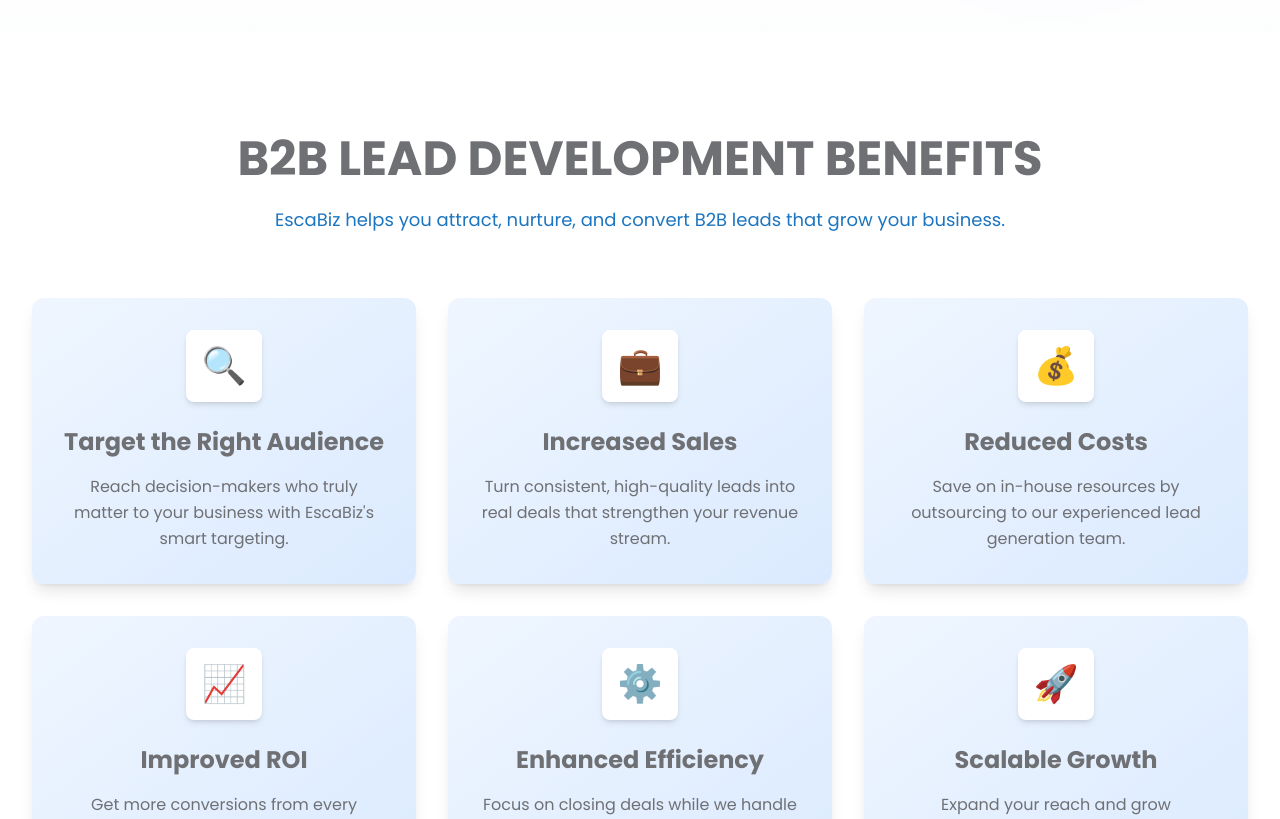
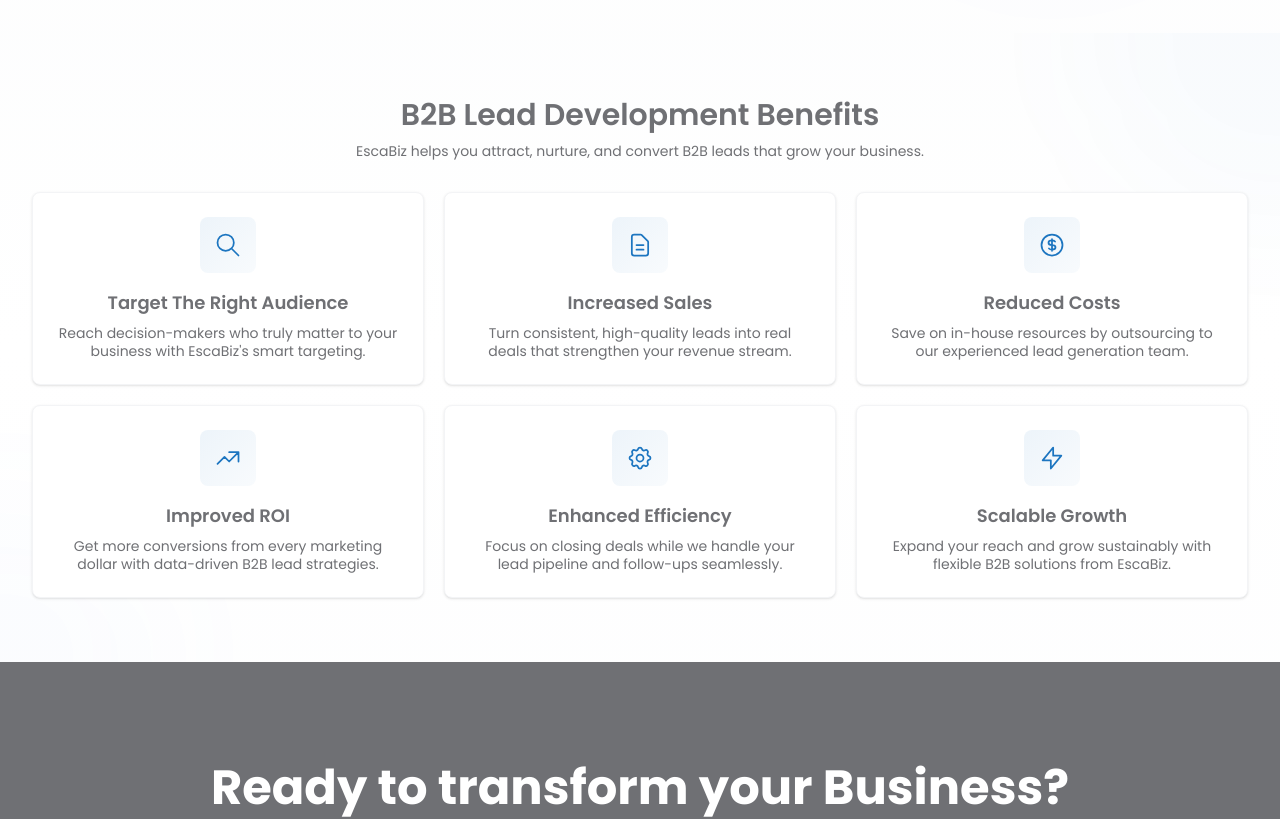
Before and after one commit to Sharmeen-Rauf/escabiz, a Next.js app: page / in a window 1280 px wide. Shown: the part 1620-2439 px from the top of the page. Built offline with nearby package versions, Linux system fonts and the light colour scheme.

Commit message:
Redesign B2B Lead Development Benefits section in Home component: update layout with gradient background and decorative elements, enhance text styles for better readability, and improve card designs with new animations and hover effects for a more engaging user experience.

```diff
--- a/src/app/page.tsx
+++ b/src/app/page.tsx
@@ -358,107 +358,127 @@ export default function Home() {
           </div>
         </section>
 
-        {/* B2B LEAD DEVELOPMENT BENEFITS Section */}
-        <section className="w-full bg-white py-16 md:py-20 lg:py-24">
-          <div className="w-full max-w-7xl mx-auto px-4 sm:px-6 lg:px-8">
+        {/* B2B LEAD DEVELOPMENT BENEFITS Section - Redesigned */}
+        <section className="w-full bg-gradient-to-b from-gray-50/30 via-white to-gray-50/20 py-10 md:py-14 lg:py-16 reveal relative overflow-hidden">
+          {/* Subtle Background Decorative Elements */}
+          <div className="absolute top-0 right-0 w-96 h-96 bg-[#1c75c0]/2 rounded-full blur-3xl -mr-48 -mt-48 pointer-events-none"></div>
+          <div className="absolute bottom-0 left-0 w-80 h-80 bg-blue-400/2 rounded-full blur-3xl -ml-40 -mb-40 pointer-events-none"></div>
+
+          <div className="relative z-10 w-full max-w-7xl mx-auto px-4 sm:px-6 lg:px-8">
             {/* Section Header */}
-            <div className="max-w-4xl mx-auto text-center mb-12 md:mb-16">
-              <h5 className="text-3xl sm:text-4xl md:text-5xl font-bold text-[#6f7074] leading-tight mb-4 animate-fade-in-up">
-                B2B LEAD DEVELOPMENT BENEFITS
+            <div className="max-w-4xl mx-auto text-center mb-8">
+              {/* Heading - Hero Section Style */}
+              <h5 className="text-lg sm:text-xl md:text-2xl lg:text-3xl font-semibold text-[#6f7074] leading-tight mb-2 capitalize animate-fade-in-up">
+                B2B Lead Development Benefits
               </h5>
-              <p className="text-base md:text-lg text-[#1c75c0] leading-relaxed animate-fade-in-up-delay">
+
+              {/* Paragraph */}
+              <p className="text-xs sm:text-xs md:text-sm text-[#6f7074] leading-tight max-w-4xl mx-auto font-normal animate-fade-in-up-delay">
                 EscaBiz helps you attract, nurture, and convert B2B leads that grow your business.
               </p>
             </div>
 
-            {/* Benefits Grid */}
-            <div className="grid grid-cols-1 md:grid-cols-2 lg:grid-cols-3 gap-6 lg:gap-8">
+            {/* Benefits Grid - Elegant Minimal Design */}
+            <div className="grid grid-cols-1 md:grid-cols-2 lg:grid-cols-3 gap-4 lg:gap-5 mt-6">
               {/* Card 1: Target the Right Audience */}
-              <div className="bg-gradient-to-br from-blue-50 to-blue-100 rounded-xl p-8 shadow-lg hover:shadow-xl transition-all duration-300 hover:scale-105 animate-card-1">
-                <div className="mb-6 flex justify-center">
-                  <div className="bg-white rounded-lg p-4 shadow-md">
-                    <span className="text-4xl">🔍</span>
-                  </div>
-                </div>
-                <h5 className="text-xl md:text-2xl font-bold text-[#6f7074] mb-4 text-center">
-                  Target the Right Audience
+              <div className="bg-white rounded-lg shadow-sm hover:shadow-md p-5 lg:p-6 flex flex-col items-center text-center border border-gray-100 hover:border-[#1c75c0]/20 transition-all duration-300 hover:-translate-y-1 group animate-card-1">
+                <div className="mb-4">
+                  <div className="w-14 h-14 rounded-lg bg-gradient-to-br from-[#1c75c0]/8 to-[#1c75c0]/3 flex items-center justify-center group-hover:scale-110 transition-transform duration-300">
+                    <svg className="w-7 h-7 text-[#1c75c0]" fill="none" stroke="currentColor" viewBox="0 0 24 24">
+                      <path strokeLinecap="round" strokeLinejoin="round" strokeWidth={1.5} d="M21 21l-6-6m2-5a7 7 0 11-14 0 7 7 0 0114 0z" />
+                    </svg>
+                  </div>
+                </div>
+                <h5 className="text-base md:text-lg font-semibold text-[#6f7074] mb-2 capitalize">
+                  Target The Right Audience
                 </h5>
-                <p className="text-base text-[#6f7074] leading-relaxed text-center">
+                <p className="text-xs md:text-sm text-[#6f7074] leading-tight font-normal">
                   Reach decision-makers who truly matter to your business with EscaBiz&apos;s smart targeting.
                 </p>
               </div>
 
               {/* Card 2: Increased Sales */}
-              <div className="bg-gradient-to-br from-blue-50 to-blue-100 rounded-xl p-8 shadow-lg hover:shadow-xl transition-all duration-300 hover:scale-105 animate-card-2">
-                <div className="mb-6 flex justify-center">
-                  <div className="bg-white rounded-lg p-4 shadow-md">
-                    <span className="text-4xl">💼</span>
-                  </div>
-                </div>
-                <h5 className="text-xl md:text-2xl font-bold text-[#6f7074] mb-4 text-center">
+              <div className="bg-white rounded-lg shadow-sm hover:shadow-md p-5 lg:p-6 flex flex-col items-center text-center border border-gray-100 hover:border-[#1c75c0]/20 transition-all duration-300 hover:-translate-y-1 group animate-card-2">
+                <div className="mb-4">
+                  <div className="w-14 h-14 rounded-lg bg-gradient-to-br from-[#1c75c0]/8 to-[#1c75c0]/3 flex items-center justify-center group-hover:scale-110 transition-transform duration-300">
+                    <svg className="w-7 h-7 text-[#1c75c0]" fill="none" stroke="currentColor" viewBox="0 0 24 24">
+                      <path strokeLinecap="round" strokeLinejoin="round" strokeWidth={1.5} d="M9 12h6m-6 4h6m2 5H7a2 2 0 01-2-2V5a2 2 0 012-2h5.586a1 1 0 01.707.293l5.414 5.414a1 1 0 01.293.707V19a2 2 0 01-2 2z" />
+                    </svg>
+                  </div>
+                </div>
+                <h5 className="text-base md:text-lg font-semibold text-[#6f7074] mb-2 capitalize">
                   Increased Sales
                 </h5>
-                <p className="text-base text-[#6f7074] leading-relaxed text-center">
+                <p className="text-xs md:text-sm text-[#6f7074] leading-tight font-normal">
                   Turn consistent, high-quality leads into real deals that strengthen your revenue stream.
                 </p>
               </div>
 
               {/* Card 3: Reduced Costs */}
-              <div className="bg-gradient-to-br from-blue-50 to-blue-100 rounded-xl p-8 shadow-lg hover:shadow-xl transition-all duration-300 hover:scale-105 animate-card-3">
-                <div className="mb-6 flex justify-center">
-                  <div className="bg-white rounded-lg p-4 shadow-md">
-                    <span className="text-4xl">💰</span>
-                  </div>
-                </div>
-                <h5 className="text-xl md:text-2xl font-bold text-[#6f7074] mb-4 text-center">
+              <div className="bg-white rounded-lg shadow-sm hover:shadow-md p-5 lg:p-6 flex flex-col items-center text-center border border-gray-100 hover:border-[#1c75c0]/20 transition-all duration-300 hover:-translate-y-1 group animate-card-3">
+                <div className="mb-4">
+                  <div className="w-14 h-14 rounded-lg bg-gradient-to-br from-[#1c75c0]/8 to-[#1c75c0]/3 flex items-center justify-center group-hover:scale-110 transition-transform duration-300">
+                    <svg className="w-7 h-7 text-[#1c75c0]" fill="none" stroke="currentColor" viewBox="0 0 24 24">
+                      <path strokeLinecap="round" strokeLinejoin="round" strokeWidth={1.5} d="M12 8c-1.657 0-3 .895-3 2s1.343 2 3 2 3 .895 3 2-1.343 2-3 2m0-8c1.11 0 2.08.402 2.599 1M12 8V7m0 1v8m0 0v1m0-1c-1.11 0-2.08-.402-2.599-1M21 12a9 9 0 11-18 0 9 9 0 0118 0z" />
+                    </svg>
+                  </div>
+                </div>
+                <h5 className="text-base md:text-lg font-semibold text-[#6f7074] mb-2 capitalize">
                   Reduced Costs
                 </h5>
-                <p className="text-base text-[#6f7074] leading-relaxed text-center">
+                <p className="text-xs md:text-sm text-[#6f7074] leading-tight font-normal">
                   Save on in-house resources by outsourcing to our experienced lead generation team.
                 </p>
               </div>
 
               {/* Card 4: Improved ROI */}
-              <div className="bg-gradient-to-br from-blue-50 to-blue-100 rounded-xl p-8 shadow-lg hover:shadow-xl transition-all duration-300 hover:scale-105 animate-card-1">
-                <div className="mb-6 flex justify-center">
-                  <div className="bg-white rounded-lg p-4 shadow-md">
-                    <span className="text-4xl">📈</span>
-                  </div>
-                </div>
-                <h5 className="text-xl md:text-2xl font-bold text-[#6f7074] mb-4 text-center">
+              <div className="bg-white rounded-lg shadow-sm hover:shadow-md p-5 lg:p-6 flex flex-col items-center text-center border border-gray-100 hover:border-[#1c75c0]/20 transition-all duration-300 hover:-translate-y-1 group animate-card-1">
+                <div className="mb-4">
+                  <div className="w-14 h-14 rounded-lg bg-gradient-to-br from-[#1c75c0]/8 to-[#1c75c0]/3 flex items-center justify-center group-hover:scale-110 transition-transform duration-300">
+                    <svg className="w-7 h-7 text-[#1c75c0]" fill="none" stroke="currentColor" viewBox="0 0 24 24">
+                      <path strokeLinecap="round" strokeLinejoin="round" strokeWidth={1.5} d="M13 7h8m0 0v8m0-8l-8 8-4-4-6 6" />
+                    </svg>
+                  </div>
+                </div>
+                <h5 className="text-base md:text-lg font-semibold text-[#6f7074] mb-2 capitalize">
                   Improved ROI
                 </h5>
-                <p className="text-base text-[#6f7074] leading-relaxed text-center">
+                <p className="text-xs md:text-sm text-[#6f7074] leading-tight font-normal">
                   Get more conversions from every marketing dollar with data-driven B2B lead strategies.
                 </p>
               </div>
 
               {/* Card 5: Enhanced Efficiency */}
-              <div className="bg-gradient-to-br from-blue-50 to-blue-100 rounded-xl p-8 shadow-lg hover:shadow-xl transition-all duration-300 hover:scale-105 animate-card-2">
-                <div className="mb-6 flex justify-center">
-                  <div className="bg-white rounded-lg p-4 shadow-md">
-                    <span className="text-4xl">⚙️</span>
-                  </div>
-                </div>
-                <h5 className="text-xl md:text-2xl font-bold text-[#6f7074] mb-4 text-center">
+              <div className="bg-white rounded-lg shadow-sm hover:shadow-md p-5 lg:p-6 flex flex-col items-center text-center border border-gray-100 hover:border-[#1c75c0]/20 transition-all duration-300 hover:-translate-y-1 group animate-card-2">
+                <div className="mb-4">
+                  <div className="w-14 h-14 rounded-lg bg-gradient-to-br from-[#1c75c0]/8 to-[#1c75c0]/3 flex items-center justify-center group-hover:scale-110 transition-transform duration-300">
+                    <svg className="w-7 h-7 text-[#1c75c0]" fill="none" stroke="currentColor" viewBox="0 0 24 24">
+                      <path strokeLinecap="round" strokeLinejoin="round" strokeWidth={1.5} d="M10.325 4.317c.426-1.756 2.924-1.756 3.35 0a1.724 1.724 0 002.573 1.066c1.543-.94 3.31.826 2.37 2.37a1.724 1.724 0 001.065 2.572c1.756.426 1.756 2.924 0 3.35a1.724 1.724 0 00-1.066 2.573c.94 1.543-.826 3.31-2.37 2.37a1.724 1.724 0 00-2.572 1.065c-.426 1.756-2.924 1.756-3.35 0a1.724 1.724 0 00-2.573-1.066c-1.543.94-3.31-.826-2.37-2.37a1.724 1.724 0 00-1.065-2.572c-1.756-.426-1.756-2.924 0-3.35a1.724 1.724 0 001.066-2.573c-.94-1.543.826-3.31 2.37-2.37.996.608 2.296.07 2.572-1.065z" />
+                      <path strokeLinecap="round" strokeLinejoin="round" strokeWidth={1.5} d="M15 12a3 3 0 11-6 0 3 3 0 016 0z" />
+                    </svg>
+                  </div>
+                </div>
+                <h5 className="text-base md:text-lg font-semibold text-[#6f7074] mb-2 capitalize">
                   Enhanced Efficiency
                 </h5>
-                <p className="text-base text-[#6f7074] leading-relaxed text-center">
+                <p className="text-xs md:text-sm text-[#6f7074] leading-tight font-normal">
                   Focus on closing deals while we handle your lead pipeline and follow-ups seamlessly.
                 </p>
               </div>
 
               {/* Card 6: Scalable Growth */}
-              <div className="bg-gradient-to-br from-blue-50 to-blue-100 rounded-xl p-8 shadow-lg hover:shadow-xl transition-all duration-300 hover:scale-105 animate-card-3">
-                <div className="mb-6 flex justify-center">
-                  <div className="bg-white rounded-lg p-4 shadow-md">
-                    <span className="text-4xl">🚀</span>
-                  </div>
-                </div>
-                <h5 className="text-xl md:text-2xl font-bold text-[#6f7074] mb-4 text-center">
+              <div className="bg-white rounded-lg shadow-sm hover:shadow-md p-5 lg:p-6 flex flex-col items-center text-center border border-gray-100 hover:border-[#1c75c0]/20 transition-all duration-300 hover:-translate-y-1 group animate-card-3">
+                <div className="mb-4">
+                  <div className="w-14 h-14 rounded-lg bg-gradient-to-br from-[#1c75c0]/8 to-[#1c75c0]/3 flex items-center justify-center group-hover:scale-110 transition-transform duration-300">
+                    <svg className="w-7 h-7 text-[#1c75c0]" fill="none" stroke="currentColor" viewBox="0 0 24 24">
+                      <path strokeLinecap="round" strokeLinejoin="round" strokeWidth={1.5} d="M13 10V3L4 14h7v7l9-11h-7z" />
+                    </svg>
+                  </div>
+                </div>
+                <h5 className="text-base md:text-lg font-semibold text-[#6f7074] mb-2 capitalize">
                   Scalable Growth
                 </h5>
-                <p className="text-base text-[#6f7074] leading-relaxed text-center">
+                <p className="text-xs md:text-sm text-[#6f7074] leading-tight font-normal">
                   Expand your reach and grow sustainably with flexible B2B solutions from EscaBiz.
                 </p>
               </div>
```
